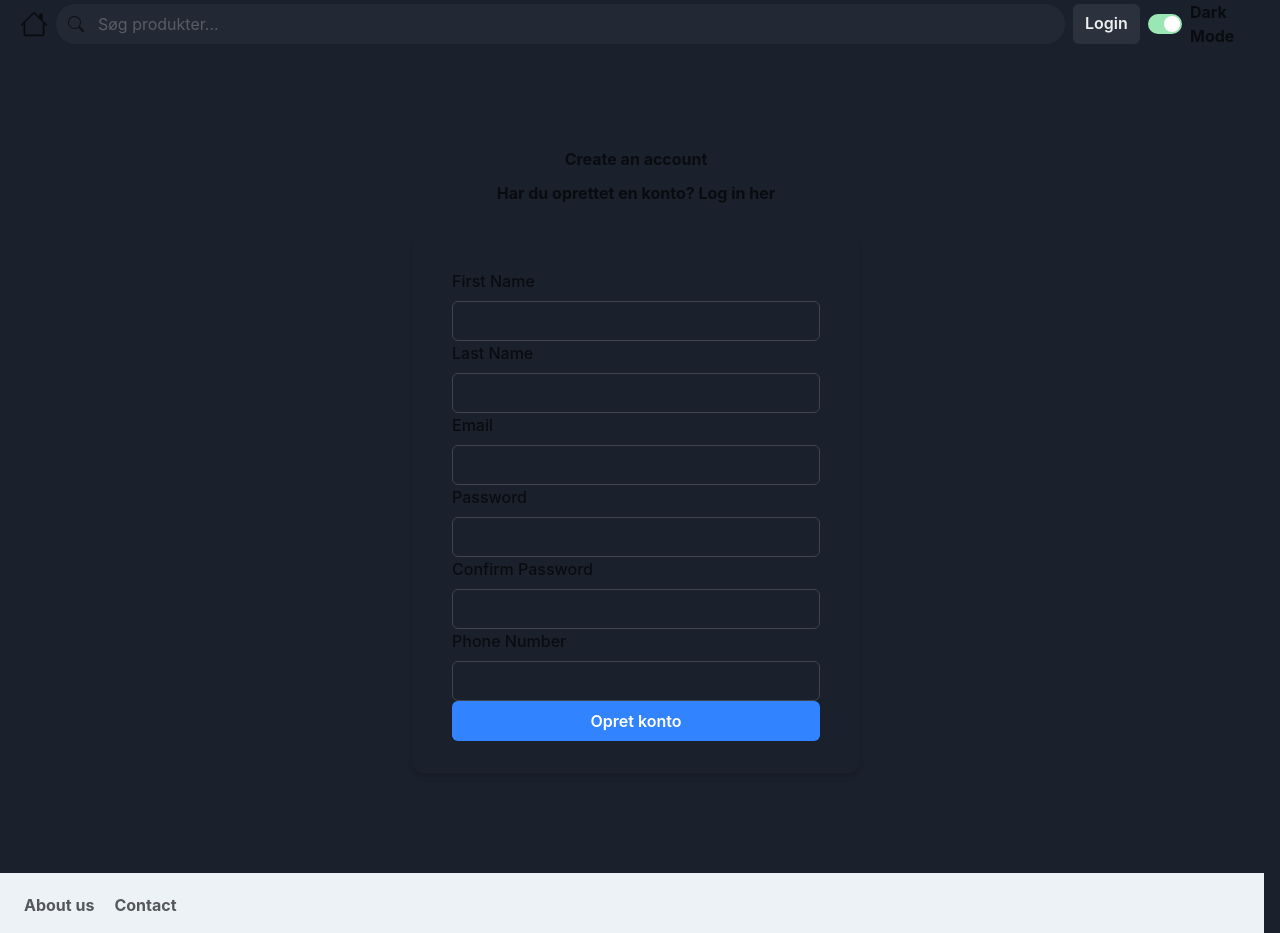
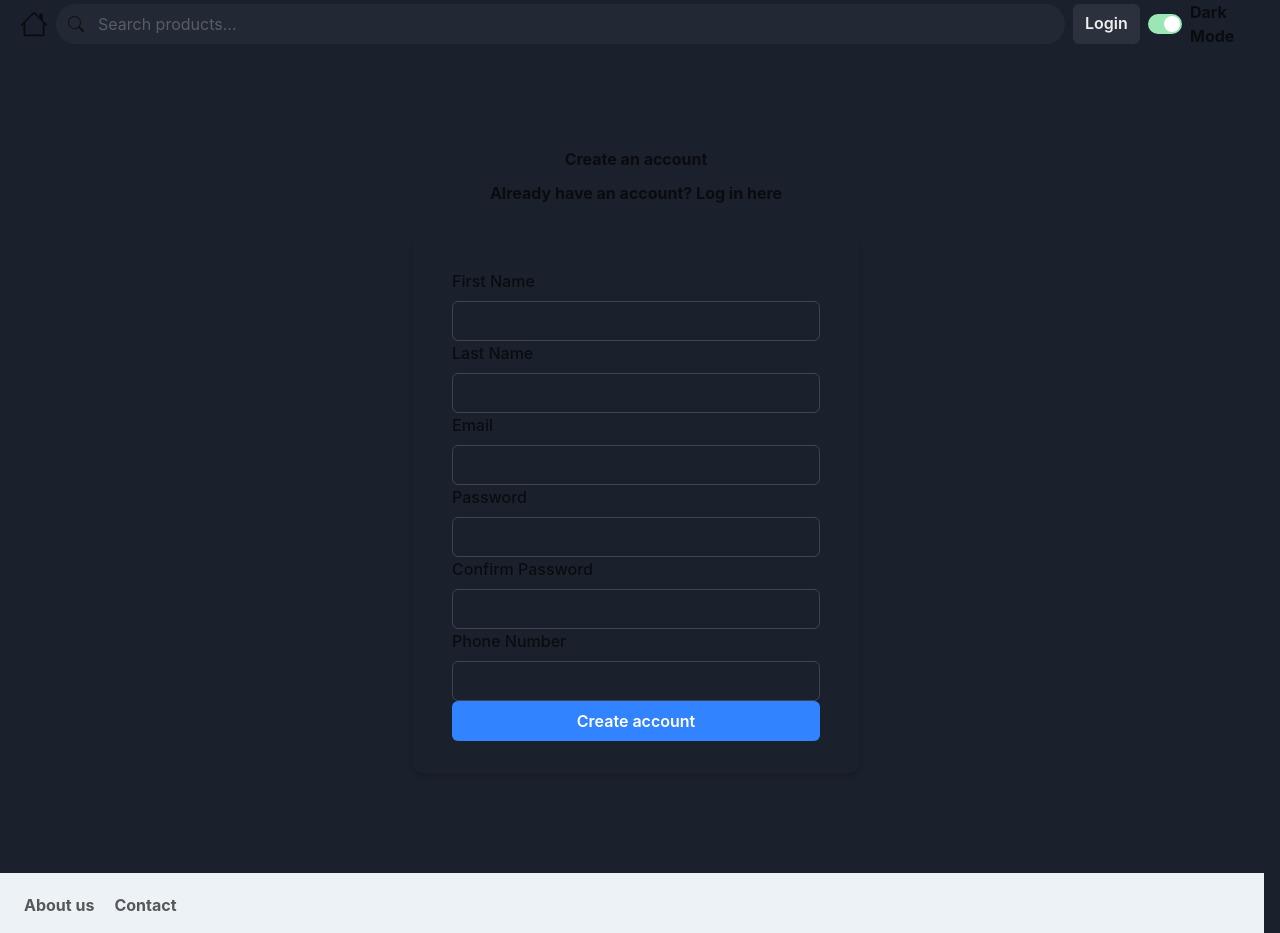
Before and after one commit to OnlineShoppen-dk/onlineshoppen-frontend, a React (Vite) app: page /register in a window 1280 px wide. Built offline with nearby package versions, Linux system fonts and the light colour scheme.

Commit message:
fix: changed language in RegisterUser, SearchInput and SignInUser to english

```diff
--- a/src/components/RegisterUser.tsx
+++ b/src/components/RegisterUser.tsx
@@ -57,8 +57,8 @@ const RegisterUser = () => {
       });
       toast.success("Registration successful!");
     } catch (errorRes: unknown) {
-      const error = errorRes as ErrorResponse
-      console.log("error", error)
+      const error = errorRes as ErrorResponse;
+      console.log("error", error);
       toast.error(error.response.data.msg);
     }
   };
@@ -88,7 +88,7 @@ const RegisterUser = () => {
           <Stack spacing={{ base: "2", md: "3" }} textAlign="center">
             <Heading size={{ base: "xs", md: "sm" }}>Create an account</Heading>
             <Text color="fg.muted">
-              Har du oprettet en konto? <Link href="/login">Log in her</Link>
+              Already have an account? <Link href="/login">Log in here</Link>
             </Text>
           </Stack>
         </Stack>
@@ -164,7 +164,7 @@ const RegisterUser = () => {
                   _hover={{ backgroundColor: "#1e72e8" }}
                   type="submit"
                 >
-                  Opret konto
+                  Create account
                 </Button>
               </Stack>
             </form>
--- a/src/components/SearchInput.tsx
+++ b/src/components/SearchInput.tsx
@@ -25,7 +25,7 @@ const SearchInput = () => {
         <Input
           ref={ref}
           borderRadius={20}
-          placeholder="Søg produkter..."
+          placeholder="Search products..."
           variant="filled"
           flex="1"
           width="100%"
--- a/src/components/SignInUser.tsx
+++ b/src/components/SignInUser.tsx
@@ -75,8 +75,8 @@ const SignInUser = () => {
               Log in to your account
             </Heading>
             <Text>
-              Har du ikke oprettet en konto?{" "}
-              <Link href="/register">Opret her</Link>
+              Don't have an account?{" "}
+              <Link href="/register">Create an account here</Link>
             </Text>
           </Stack>
         </Stack>
```
